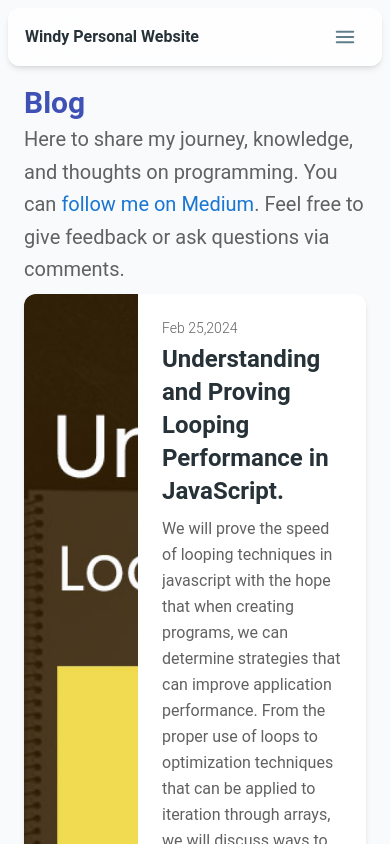
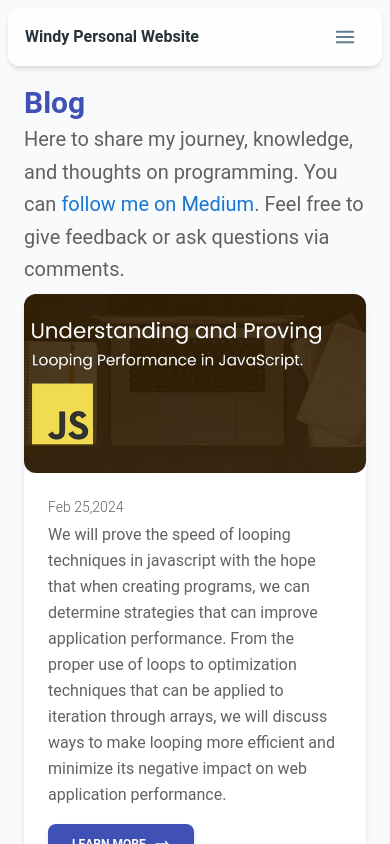
Before and after one commit to muhamadwindy/personal-website, a React (Vite) app: page /blog in a window 390 px wide. Shown: the top 844 px of the page. Built offline with nearby package versions, Linux system fonts and the light colour scheme.

Commit message:
fixing blog page mobile view screen

```diff
--- a/src/pages/Blog.jsx
+++ b/src/pages/Blog.jsx
@@ -1,6 +1,5 @@
 import {
   Button,
-  Card,
   CardBody,
   CardHeader,
   Typography,
@@ -82,11 +81,11 @@ const Blog = () => {
         {dataBlog.map((item) => {
           return (
             <div key={item.id}>
-              <Card className="w-full max-w-full flex-row">
+              <div className="relative md:flex bg-clip-border rounded-xl bg-white text-gray-700 shadow-md w-full w-full max-w-full flex-row">
                 <CardHeader
                   shadow={false}
                   floated={false}
-                  className="m-0 w-2/6 shrink-0 rounded-r-none">
+                  className="m-0 md:w-2/6 md:shrink-0 md:rounded-r-none">
                   <img
                     src={item.image}
                     alt="card-image"
@@ -97,7 +96,10 @@ const Blog = () => {
                   <Typography variant="small" color="gray" className="mb-1">
                     {item.publishDate}
                   </Typography>
-                  <Typography variant="h4" color="blue-gray" className="mb-2">
+                  <Typography
+                    variant="h4"
+                    color="blue-gray"
+                    className="hidden md:block mb-2">
                     {item.title}
                   </Typography>
                   <Typography
@@ -128,7 +130,7 @@ const Blog = () => {
                     </Button>
                   </a>
                 </CardBody>
-              </Card>
+              </div>
             </div>
           );
         })}
```
